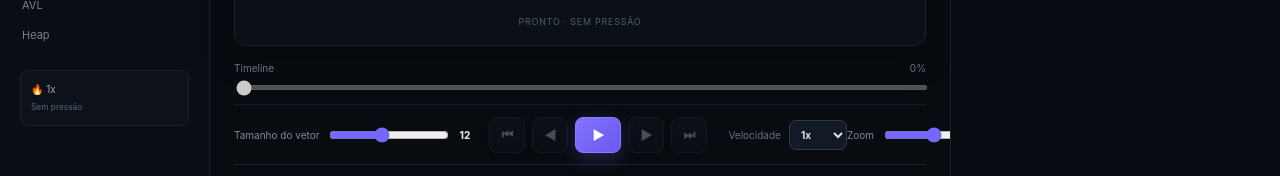
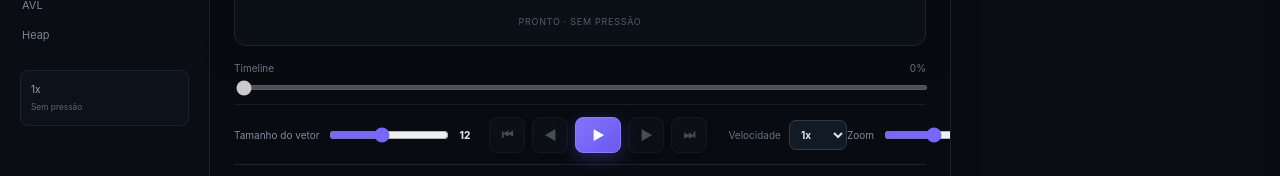
Before and after one commit to ArthurNunesDev/arena-algoritmos, a React (Vite) app in the folder frontend/: page / in a window 1280 px wide. Shown: the part 540-716 px from the top of the page. Built offline with nearby package versions, Linux system fonts and the light colour scheme.

Commit message:
style: remove fire emoji from difficulty multiplier

```diff
--- a/frontend/src/App.jsx
+++ b/frontend/src/App.jsx
@@ -164,7 +164,7 @@ export default function App(){
  const lines=code[algorithm]||[]
  return <main className="app-shell">
   <header className="topbar"><div className="brand"><span>⚔</span><div><strong>Arena de Algoritmos</strong><small>Visualize. Entenda. Domine.</small></div></div><div className="top-actions"><div className="mode-switch"><button className={mode==='visualizador'?'active':''} onClick={()=>changeMode('visualizador')}>Visualizador</button><button className={mode==='race'?'active':''} onClick={()=>changeMode('race')}>🏁 Race</button></div><select value={difficulty} onChange={e=>setDifficulty(e.target.value)} disabled={running}>{Object.entries(difficulties).map(([k,v])=><option key={k} value={k}>{v[0]}</option>)}</select></div></header>
-  <div className="workspace"><aside className="sidebar"><div className="sidebar-title">Algoritmos</div>{['Ordenação','Grafos','Árvores'].map(cat=><section key={cat}><span>{cat}</span>{algorithms.filter(a=>a[2]===cat).map(a=><button key={a[0]} className={algorithm===a[0]?'selected':''} onClick={()=>selectAlgorithm(a[0])}>{a[1]}</button>)}</section>)}<div className="arena-note">🔥 {difficultyInfo[1]}x<br/><small>{difficultyInfo[2]}</small></div></aside>
+  <div className="workspace"><aside className="sidebar"><div className="sidebar-title">Algoritmos</div>{['Ordenação','Grafos','Árvores'].map(cat=><section key={cat}><span>{cat}</span>{algorithms.filter(a=>a[2]===cat).map(a=><button key={a[0]} className={algorithm===a[0]?'selected':''} onClick={()=>selectAlgorithm(a[0])}>{a[1]}</button>)}</section>)}<div className="arena-note">{difficultyInfo[1]}x<br/><small>{difficultyInfo[2]}</small></div></aside>
   <section className="content"><div className="stage"><div className="stage-head"><div><small>{mode==='race'?'CORRIDA':category.toUpperCase()}</small><h1>{meta[1]}</h1></div><div className="stage-actions"><button onClick={newChallenge} disabled={running}>Novo desafio</button>{mode==='race'&&isSort(algorithm)&&<select value={rival} onChange={e=>setRival(e.target.value)} disabled={running}>{algorithms.filter(a=>isSort(a[0])&&a[0]!==algorithm).map(a=><option key={a[0]} value={a[0]}>{a[1]}</option>)}</select>}</div></div>
    {error&&<div className="error">{error}</div>}<div className="stats"><div><small>Pontuação</small><b>{score}</b></div><div><small>Tempo</small><b>{timeText}</b></div><div><small>Comparações</small><b>{comparisons}</b></div><div><small>Movimentos</small><b>{moves}</b></div></div>
    <div className="visualizer"><div className="visualizer-head"><span>{eventMessage}</span><span>{steps.length?index+1+' / '+steps.length:'Aguardando execução'}</span></div><div className="visual-scale" style={{transform:`scale(${zoom/100})`}}>{renderVisual()}</div><div className="operation">{step?.tipo||'pronto'} · {difficultyInfo[2]}</div></div>
```
